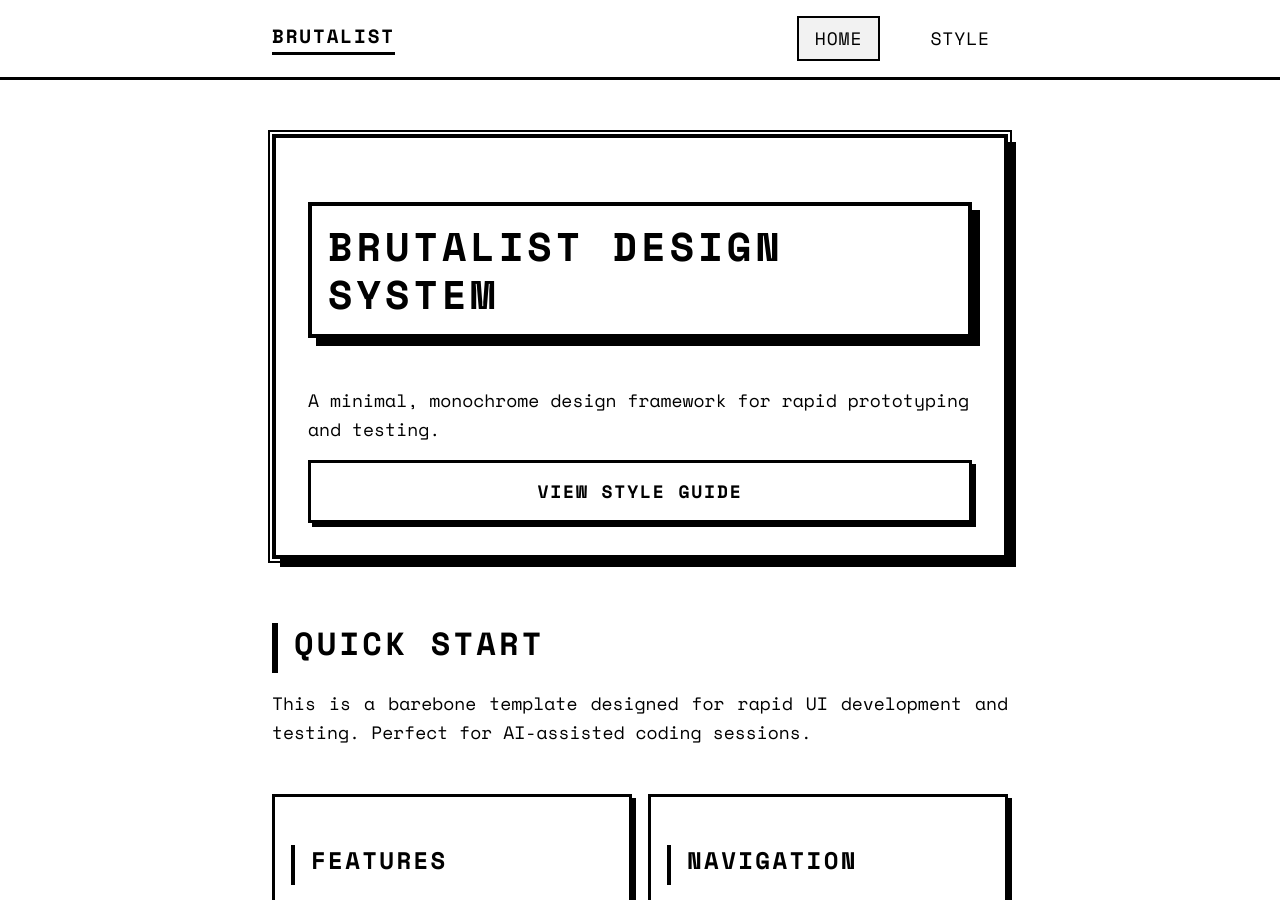
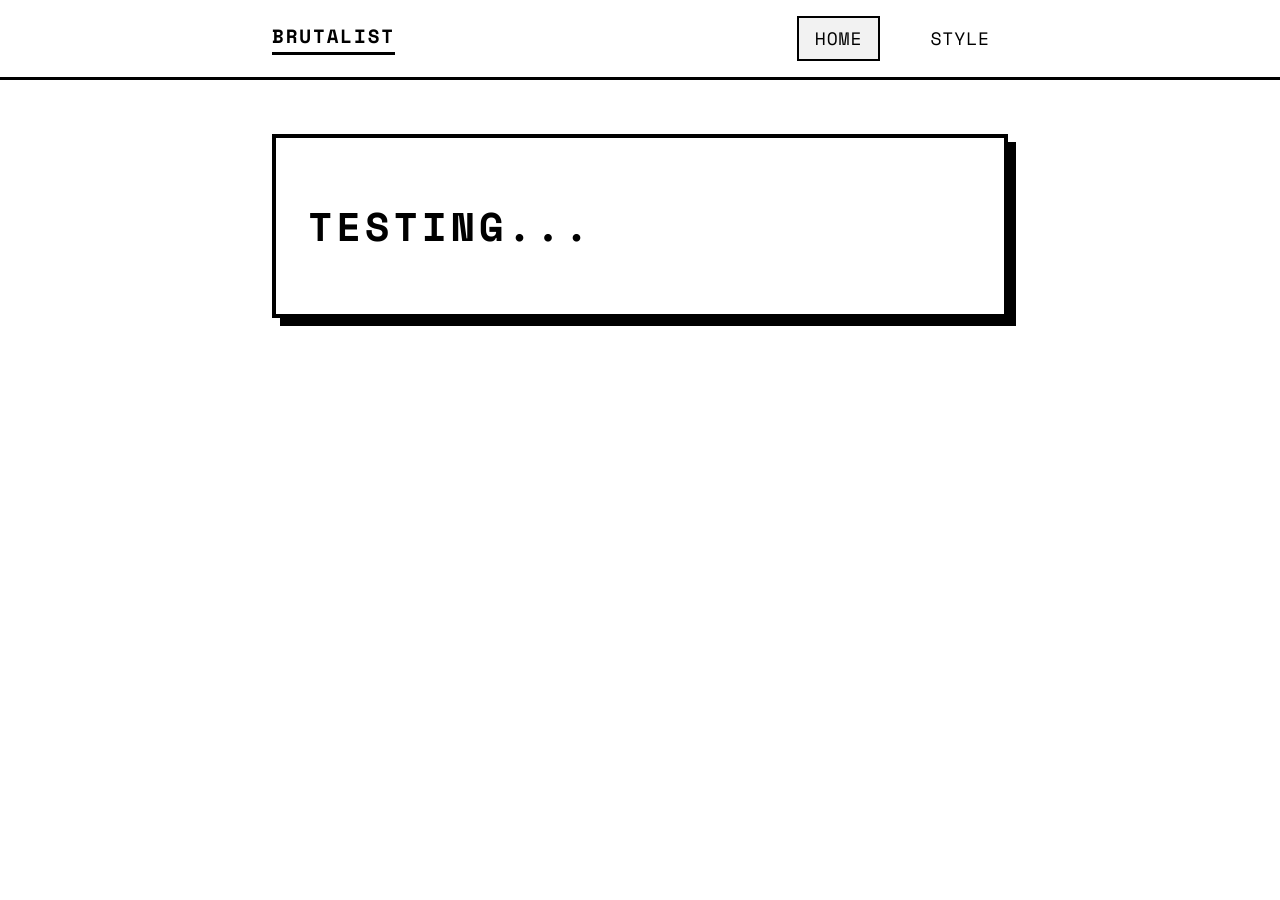
Before and after one commit to 0xblz/testing, a Jekyll site: the page built from index.html, in a window 1280 px wide and 900 px high. Built offline with Jekyll 4.4.1, drawn with Linux system fonts in a browser that asks for light colours; some of the changed text lies outside the part shown.

Commit message:
clean up

```diff
--- a/_layouts/default.html
+++ b/_layouts/default.html
@@ -26,7 +26,6 @@
   <aside>
     <div>
       <a href="/" class="nav-logo">Brutalist</a>
-      <button>×</button>
     </div>
     <nav>
       <a href="/" {% if page.url == "/" %}class="active"{% endif %}>Home</a>
--- a/_sass/_components.scss
+++ b/_sass/_components.scss
@@ -89,13 +89,13 @@ header {
 
     &.active {
       .hamburger-line:nth-child(1) {
-        transform: rotate(45deg) translate(6px, 6px);
+        transform: rotate(45deg) translate(5px, 4px);
       }
       .hamburger-line:nth-child(2) {
         opacity: 0;
       }
       .hamburger-line:nth-child(3) {
-        transform: rotate(-45deg) translate(6px, -6px);
+        transform: rotate(-45deg) translate(5px, -4px);
       }
     }
   }
@@ -121,9 +121,6 @@ aside {
   }
 
   > div {
-    display: flex;
-    justify-content: space-between;
-    align-items: center;
     margin-bottom: 2rem;
     padding-bottom: 1rem;
     border-bottom: 2px solid $border-color;
@@ -135,26 +132,6 @@ aside {
       letter-spacing: 0.1em;
       color: $text-color;
       text-decoration: none;
-    }
-
-    button {
-      background: none;
-      border: 2px solid $border-color;
-      color: $text-color;
-      font-size: 1.5rem;
-      width: 40px;
-      height: 40px;
-      cursor: pointer;
-      display: flex;
-      align-items: center;
-      justify-content: center;
-      transition: all 0.2s ease;
-
-      @media (hover: hover) {
-        &:hover {
-          background: var(--button-hover-bg);
-        }
-      }
     }
   }
 
@@ -311,25 +288,9 @@ body.has-navigation {
   gap: 1rem;
   transition: all 0.3s ease-in-out;
 
-  &::before {
-    content: '';
-    position: absolute;
-    top: -8px;
-    left: -8px;
-    right: -8px;
-    bottom: -8px;
-    border: 2px solid $border-color;
-    z-index: -1;
-    transition: all 0.3s ease-in-out;
-  }
-
   &:hover {
     transform: translate(-2px, -2px);
     box-shadow: 10px 10px 0px var(--shadow-rgba);
-
-    &::before {
-      transform: translate(-2px, -2px);
-    }
   }
 
   p {
@@ -348,30 +309,8 @@ body.has-navigation {
   align-items: center;
   transition: all 0.3s ease-in-out;
 
-  &::before {
-    content: '';
-    position: absolute;
-    top: -2px;
-    left: 0;
-    right: 0;
-    height: 8px;
-    background: repeating-linear-gradient(
-      90deg,
-      var(--accent-color) 0px,
-      var(--accent-color) 10px,
-      transparent 10px,
-      transparent 20px
-    );
-    transition: all 0.3s ease-in-out;
-  }
-
   &:hover {
     height: 6px;
-
-    &::before {
-      height: 10px;
-      top: -3px;
-    }
   }
 }
 
@@ -438,26 +377,8 @@ hr {
   align-items: center;
   transition: all 0.3s ease-in-out;
 
-  &::before {
-    content: '';
-    position: absolute;
-    top: -2px;
-    left: 50%;
-    transform: translateX(-50%);
-    width: 20px;
-    height: 8px;
-    background: $accent-color;
-    transition: all 0.3s ease-in-out;
-  }
-
   &:hover {
     height: 6px;
-
-    &::before {
-      width: 30px;
-      height: 10px;
-      top: -3px;
-    }
   }
 }
 
--- a/_sass/_typography.scss
+++ b/_sass/_typography.scss
@@ -6,34 +6,21 @@ h1, h2, h3 {
   font-weight: 700;
   text-transform: uppercase;
   letter-spacing: 0.1em;
-  border-left: 8px solid $accent-color;
-  padding-left: 1rem;
-  position: relative;
 }
 
 h1 {
   font-size: 2.5rem;
   margin-bottom: 2rem;
-  box-shadow: 8px 8px 0px $shadow-color;
-  padding: 1rem;
-  border: 4px solid $border-color;
-  background: $background;
-  display: inline-block;
-  min-height: 60px;
   line-height: 1.2;
 }
 
 h2 {
   font-size: 2rem;
-  border-left: 6px solid $accent-color;
-  min-height: 50px;
   line-height: 1.3;
 }
 
 h3 {
   font-size: 1.5rem;
-  border-left: 4px solid $accent-color;
-  min-height: 40px;
   line-height: 1.3;
 }
 
@@ -258,19 +245,14 @@ ol {
     h4 {
       margin: 0;
       font-size: 1.2rem;
-      border-left: 4px solid $accent-color;
-      padding-left: 1rem;
       text-transform: uppercase;
       letter-spacing: 0.1em;
-      min-height: 40px;
       line-height: 1.3;
     }
 
     h5 {
       margin: 1rem 0 0.5rem 0;
       font-size: 1rem;
-      border-left: none;
-      padding-left: 0;
       line-height: 1.3;
     }
   }
--- a/assets/js/test.js
+++ b/assets/js/test.js
@@ -5,7 +5,6 @@ document.addEventListener('DOMContentLoaded', function() {
   const hamburger = document.querySelector('.hamburger');
   const navDrawer = document.querySelector('aside');
   const navOverlay = document.querySelector('.nav-overlay');
-  const closeBtn = document.querySelector('aside button');
 
   // Toggle mobile menu
   function toggleMobileMenu() {
@@ -26,10 +25,6 @@ document.addEventListener('DOMContentLoaded', function() {
   // Event listeners
   if (hamburger) {
     hamburger.addEventListener('click', toggleMobileMenu);
-  }
-
-  if (closeBtn) {
-    closeBtn.addEventListener('click', closeMobileMenu);
   }
 
   if (navOverlay) {
--- a/index.html
+++ b/index.html
@@ -3,31 +3,5 @@ layout: default
 ---
 
 <div class="bruta-box">
-  <h1>Brutalist Design System</h1>
-  <p>A minimal, monochrome design framework for rapid prototyping and testing.</p>
-  <a href="/style" class="mono-button">View Style Guide</a>
+  <h1>testing...</h1>
 </div>
-
-<section>
-  <h2>Quick Start</h2>
-  <p>This is a barebone template designed for rapid UI development and testing. Perfect for AI-assisted coding sessions.</p>
-
-  <div class="text-grid">
-    <div class="text-box">
-      <h3>Features</h3>
-      <ul>
-        <li>Brutalist aesthetic with Space Mono font</li>
-        <li>Automatic dark mode support</li>
-        <li>Responsive navigation with hamburger menu</li>
-        <li>Modular SCSS architecture</li>
-        <li>Ready-to-use components</li>
-      </ul>
-    </div>
-
-    <div class="text-box">
-      <h3>Navigation</h3>
-      <p>Try the responsive navigation above. On mobile, it transforms into a hamburger menu with a smooth drawer animation.</p>
-      <p>The navigation is fixed and adapts to both light and dark modes automatically.</p>
-    </div>
-  </div>
-</section>
```
Also changed, not shown: 6 other files.
